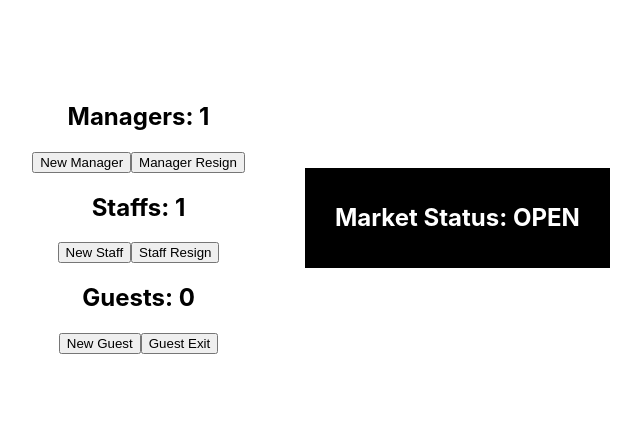
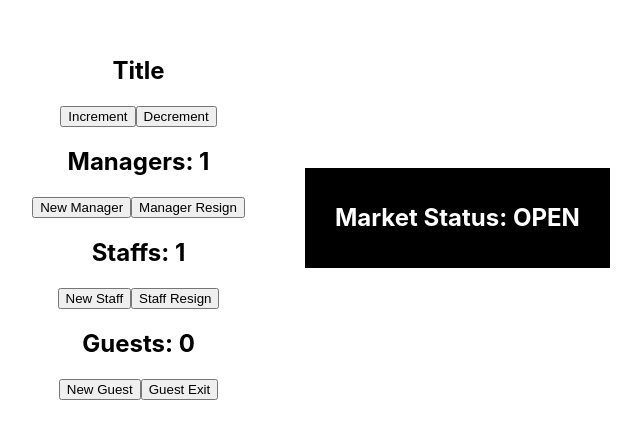
Before and after one commit to hunkim98/react-starter-counter, a React (Create React App) app: page / in a window 1280 px wide. Shown: the part 182-620 px from the top of the page, without its empty margins (319-960 px from the left). Built offline with nearby package versions, Linux system fonts and the light colour scheme.

Commit message:
Add counter component example

```diff
--- a/src/App.js
+++ b/src/App.js
@@ -1,6 +1,7 @@
 import logo from "./logo.svg";
 import "./App.css";
 import { useEffect, useState } from "react";
+import Counter from "./components/Counter";
 
 /**
  * React can be seen as HTML + JS + CSS(Optional) in one package
@@ -66,9 +67,13 @@ function App() {
     }
   }, [isMoreManagerNeeded, isMoreStaffNeeded]);
 
+  // You can see that we are using components that are pretty similar
+  // We can create a component that can be reused for all of them
   return (
     <div className="App">
       <div className="Control">
+        {/* Counter Example Component */}
+        <Counter />
         {/* Manager Component */}
         <div>
           <h2>Managers: {managerCount}</h2>
--- /dev/null
+++ b/src/components/Counter.js
@@ -0,0 +1,18 @@
+import React from "react";
+
+// This is a sample component
+// Try to use this to create props for the Counter component
+// Hint: The props you should use are: title, increment, decrement, count
+function Counter() {
+  return (
+    <div>
+      <h2>Title</h2>
+      <div>
+        <button onClick={() => {}}>Increment</button>
+        <button onClick={() => {}}>Decrement</button>
+      </div>
+    </div>
+  );
+}
+
+export default Counter;
```
